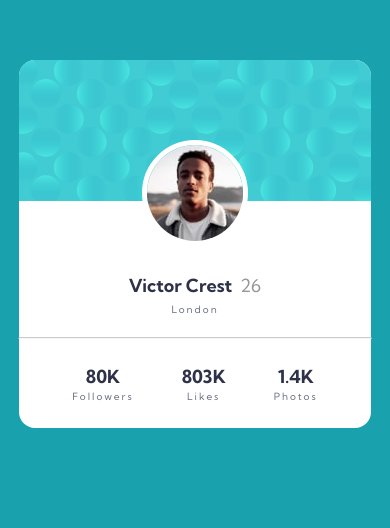
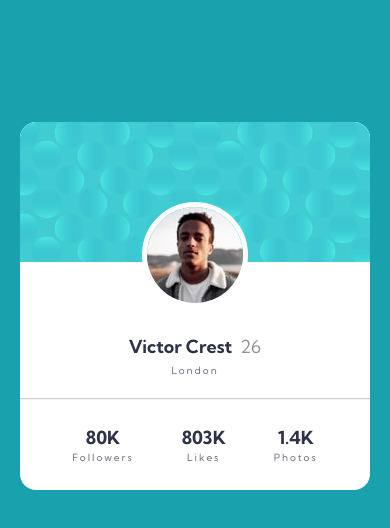
Before and after one commit to itsteatv/profile-card-component, a React (Vite) app: page / in a window 390 px wide. Shown: the part 116-644 px from the top of the page. Built offline with nearby package versions, Linux system fonts and the light colour scheme.

Commit message:
UI Fixed & Media Queries Added 💄

```diff
--- a/src/App.css
+++ b/src/App.css
@@ -7,6 +7,25 @@
   --very-dark-blue: hsl(229, 23%, 23%);
   --grayish-blue: hsl(227, 10%, 46%);
   --Dark-gray: hsl(0, 0%, 59%);
+
+  /* Fluid Font Sizes */
+  --font-size-fluid-0: clamp(0.75rem, 1.5vw, 3rem);
+  --font-size-fluid-1: clamp(1rem, 2vw, 1.5rem);
+  --font-size-fluid-2: clamp(0.75rem, 0.492rem + 2.7523vw, 1.125rem);
+  --font-size-fluid-3: clamp(0.25rem, -0.3521rem + 6.422vw, 1.125rem);
+  --font-size-fluid-4: clamp(1.5rem, 3vw, 2.5rem);
+  --font-size-fluid-5: clamp(2rem, 4vw, 3.5rem);
+
+  /* Fluid Sizes */
+  --size-fluid-1: clamp(0.5rem, 1vw, 1rem);
+  --size-fluid-2: clamp(1rem, 2vw, 1.5rem);
+  --size-fluid-3: clamp(1.5rem, 3vw, 2rem);
+  --size-fluid-4: clamp(1.5rem, 1.758rem + -2.7523vw, 1.125rem);
+  --size-fluid-5: clamp(4rem, 5vw, 5rem);
+  --size-fluid-6: clamp(4.75rem, 7vw, 7.5rem);
+  --size-fluid-7: clamp(7.5rem, 10vw, 10rem);
+  --size-fluid-8: clamp(10rem, 20vw, 15rem);
+  --size-fluid-9: clamp(15rem, 30vw, 20rem);
 }
 
 * {
@@ -17,10 +36,13 @@
 html,
 body {
   min-height: 100%;
+  overflow-x: hidden;
+  display: flex;
+  justify-content: center;
+  align-items: center;
 }
 
 body {
-  overflow-y: scroll;
   font-family: var(--kumbh-sans);
   background: url(./assets/bg-pattern-top.svg),
     url(./assets/bg-pattern-bottom.svg);
@@ -38,7 +60,7 @@ body {
   align-items: center;
   width: 100%;
   margin: 0 auto;
-  margin-top: 11rem;
+  overflow: hidden;
   height: 23rem;
   max-width: 22rem;
   background-color: var(--white);
@@ -112,3 +134,29 @@ p {
   letter-spacing: 0.125rem;
   font-size: 0.625rem;
 }
+
+/* Media Queries */
+
+/* 375px */
+@media (max-width: 23em) {
+  .main-container {
+    width: 90%;
+  }
+
+  .profile-picture {
+    width: 30%;
+  }
+
+  .details h1 {
+    font-size: var(--font-size-fluid-2);
+  }
+
+  .info-container {
+    /* padding: var(--size-fluid-4); */
+    padding: 2.5rem;
+  }
+
+  h2 {
+    font-size: var(--font-size-fluid-3);
+  }
+}
```
